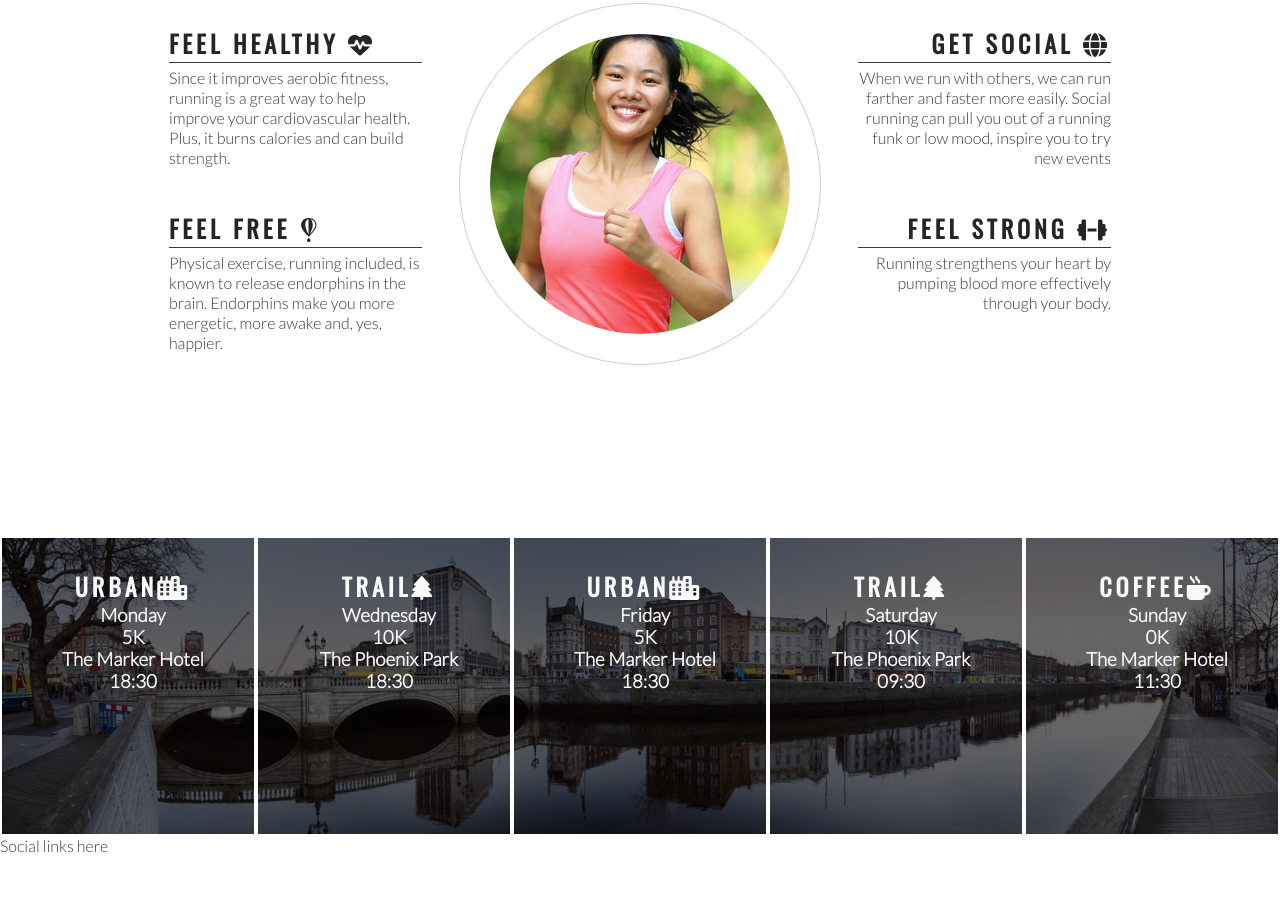
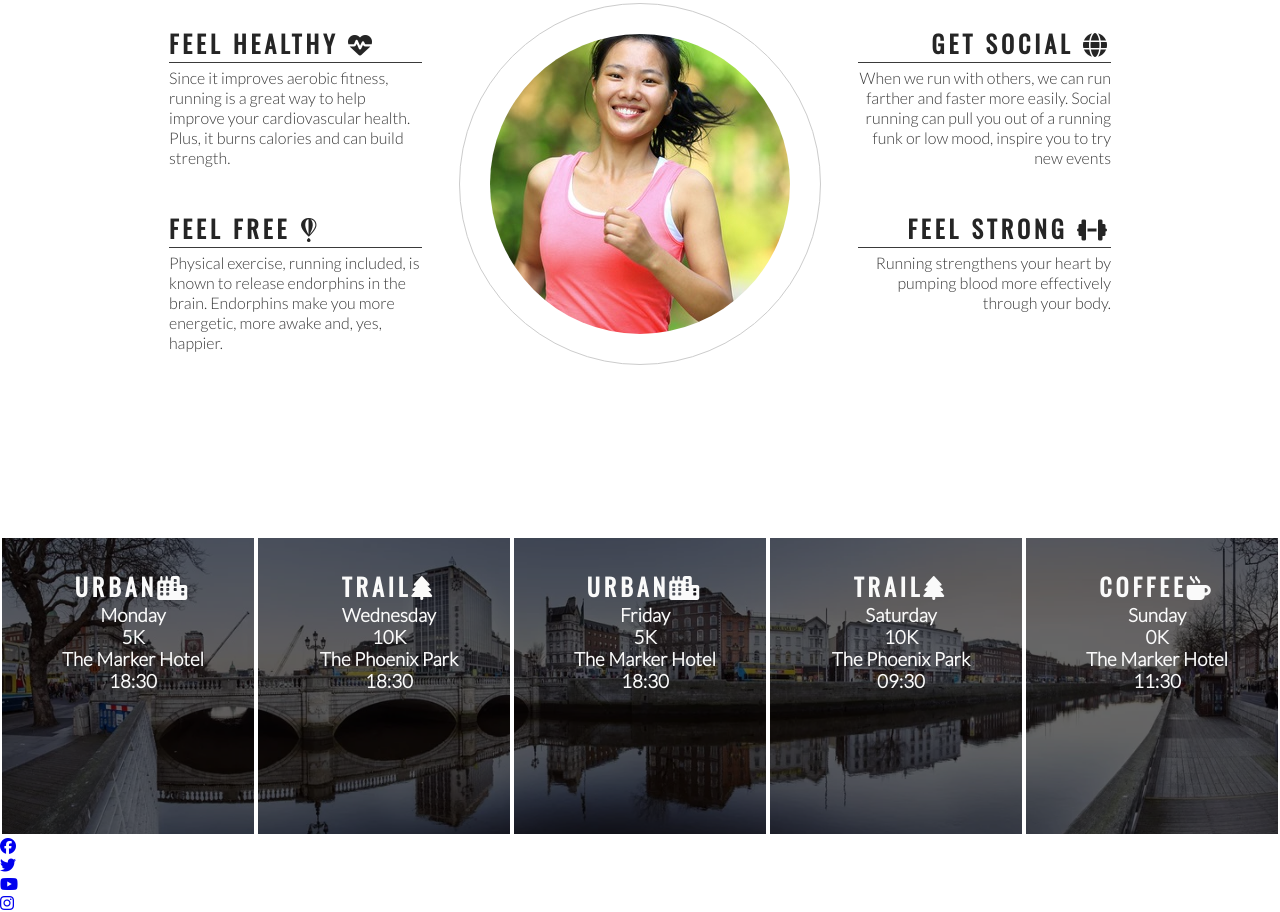
Before and after one commit to AbhilashAynipully/love-running, a plain HTML site: page index.html in a window 1280 px wide. Shown: the part 759-1671 px from the top of the page. Before the commit the page ends 1614 px from the top, so only its background shows below. Drawn offline with nearby package versions, Linux system fonts and the light colour scheme.

Commit message:
Add social media icon to footer

```diff
--- a/index.html
+++ b/index.html
@@ -112,7 +112,14 @@
             <h3>11:30</h3>
         </div>
     </section>
-    <footer>Social links here</footer>
+    <footer>
+        <ul>
+            <li> <a href="https://facebook.com" target="_blank" rel="noopener" aria-label="visit our Facebook page (opens in a new tab)"><i class="fab fa-facebook"></i></a></li>
+            <li> <a href="https://twitter.com" target="_blank" rel="noopener" aria-label="visit our Twitter page (opens in a new tab)"><i class="fab fa-twitter"></i></a></li>
+            <li> <a href="https://youtube.com" target="_blank" rel="noopener" aria-label="visit our YouTube page (opens in a new tab)"><i class="fab fa-youtube"></i></a></li>
+            <li> <a href="https://instagram.com" target="_blank" rel="noopener" aria-label="visit our Instagram page (opens in a new tab)"><i class="fab fa-instagram"></i></a></li>
+        </ul>
+    </footer>
 
 <!--font awesome script-->
 <script src="https://kit.fontawesome.com/34a9f3e5e6.js" crossorigin="anonymous"></script>
```
